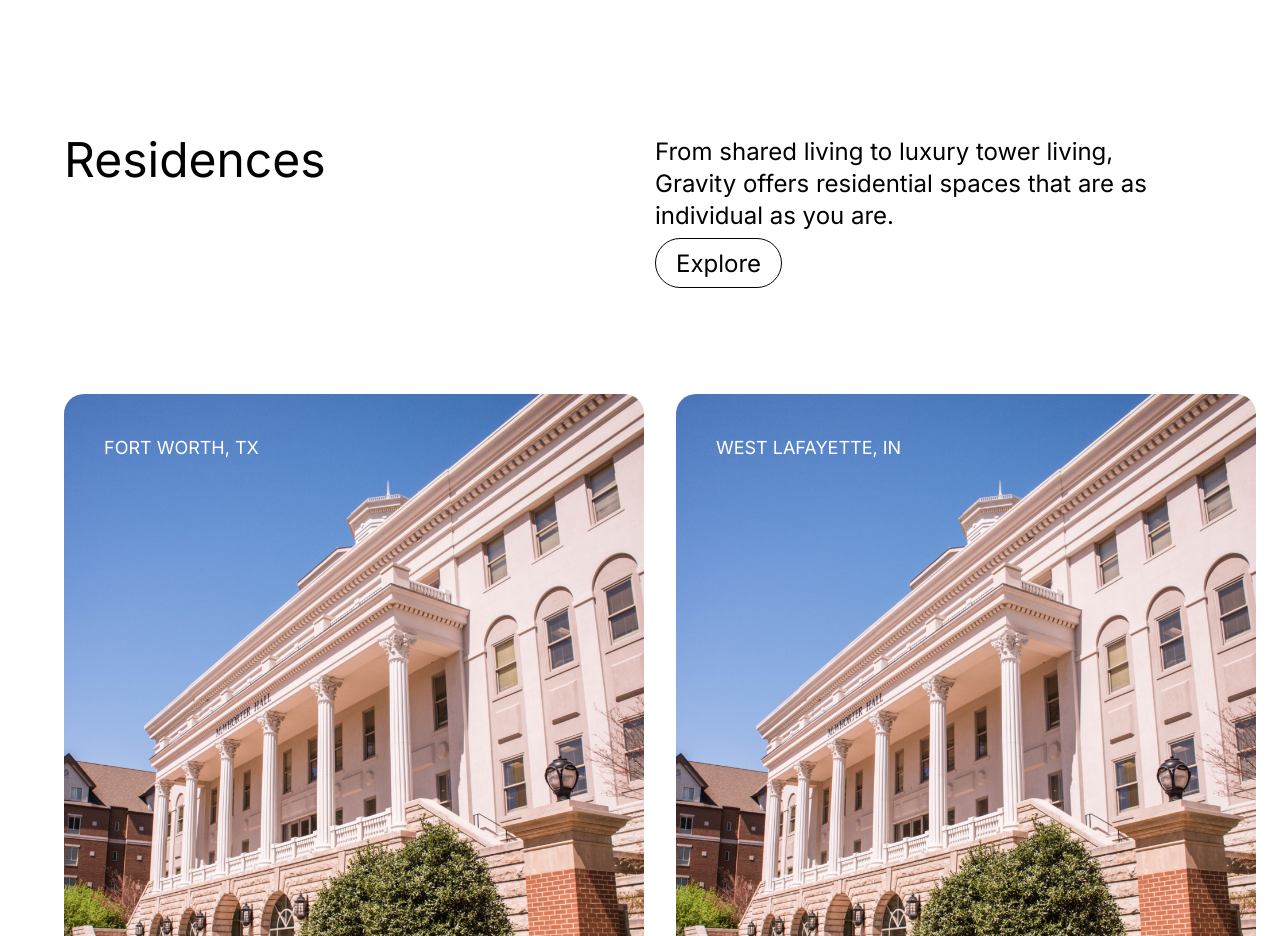
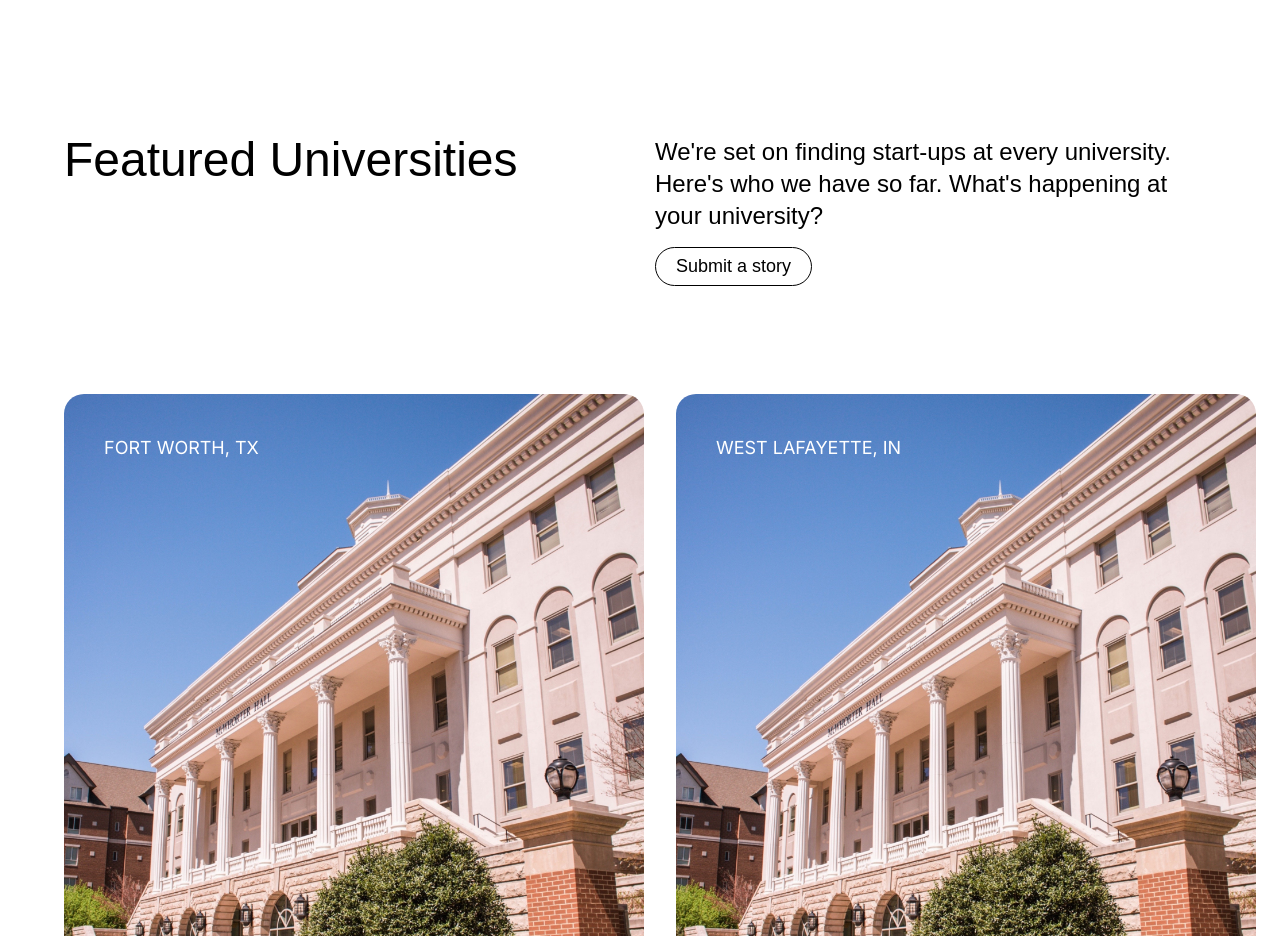
Before and after one commit to dajawhite/Of-Age, a Next.js app in the folder of-age-app/: page / in a window 1280 px wide. Shown: the part 4480-5416 px from the top of the page. Built offline with nearby package versions, Linux system fonts and the light colour scheme.

Commit message:
updated featured unis section

```diff
--- a/of-age-app/app/(root)/page.tsx
+++ b/of-age-app/app/(root)/page.tsx
@@ -135,10 +135,10 @@ export default function Home() {
       {/* what we do */}
       <section className='mt-32 lg:mt-64'>
         <div className="grid md:grid-cols-2 gap-7 lg:gap-[30px] mb-16 px-16">
-          <h1 className='text-5xl'>Residences</h1>
-          <div className='text-2xl pr-10 space-y-4'>
-            <p>From shared living to luxury tower living, Gravity offers residential spaces that are as individual as you are.</p>
-            <p className=''><a className='button rounded-full px-5 pt-2.5 pb-[9px] text-black border-[1px] border-solid border-black'>Explore</a></p>
+          <h1 className='text-5xl oswald'>Featured Universities</h1>
+          <div className='text-2xl pr-10 space-y-4 montserrat'>
+            <p>We're set on finding start-ups at every university. Here's who we have so far. What's happening at your university?</p>
+              <p className=''><a className='button rounded-full px-5 pt-2 pb-[9px] text-black border-[1px] border-solid border-black text-lg'>Submit a story</a></p>
           </div>
         </div>
         <Slide></Slide>
```
